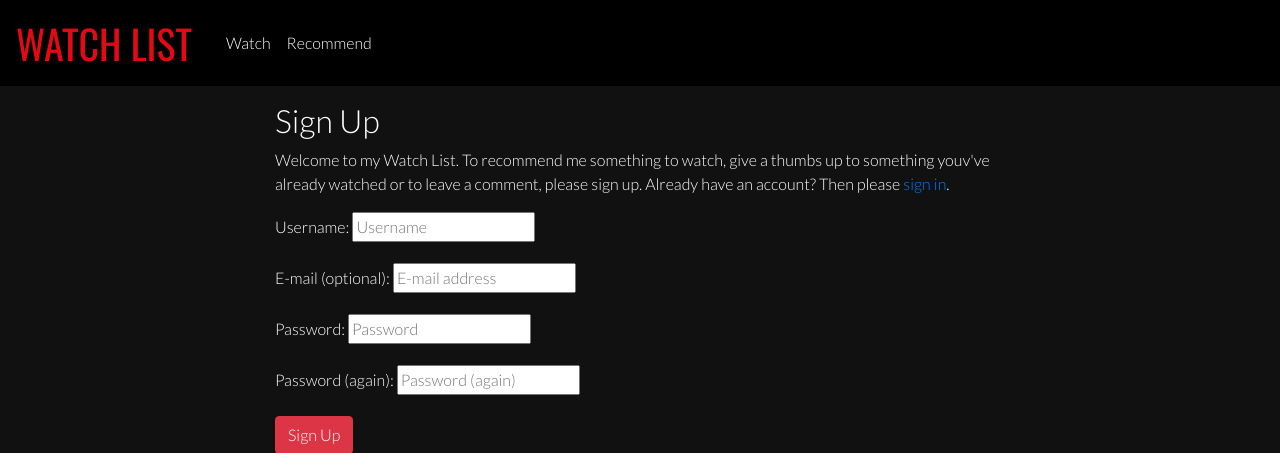
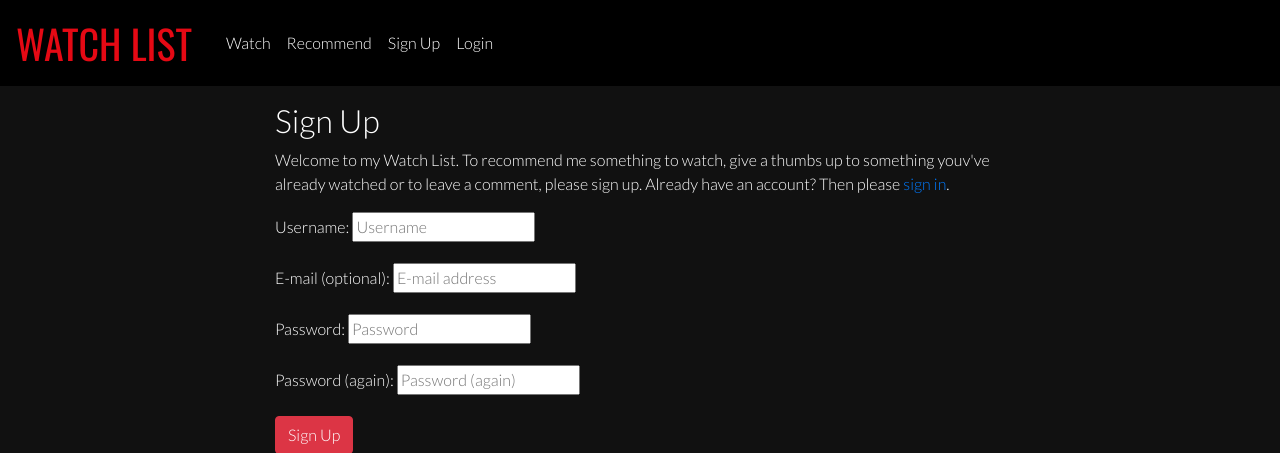
Before and after one commit to dansantinojones/watch-list-pp4, a Django app: page /accounts/signup/ in a window 1280 px wide. Shown: the top 453 px of the page. Run offline with Django 3.2, Linux system fonts and the light colour scheme; some libraries are stand-ins or nearby versions.

Commit message:
Change nav text and style menu

```diff
--- a/templates/base.html
+++ b/templates/base.html
@@ -18,7 +18,7 @@
     <header>
           <nav class="navbar navbar-expand-lg navbar-light" id="nav-bg">
             <a class="navbar-brand" href="{% url 'home' %}" id="logo">Watch List</a>
-            <button class="navbar-toggler" type="button" data-toggle="collapse" data-target="#navbarNavAltMarkup" aria-controls="navbarNavAltMarkup" aria-expanded="false" aria-label="Toggle navigation">
+            <button class="navbar-toggler" type="button" data-toggle="collapse" data-target="#navbarNavAltMarkup" aria-controls="navbarNavAltMarkup" aria-expanded="false" aria-label="Toggle navigation" id="menu-icon">
               <span class="navbar-toggler-icon"></span>
             </button>
             <div class="collapse navbar-collapse" id="navbarNavAltMarkup">
@@ -31,10 +31,10 @@
             </li>
             {% else %}
             <li class="nav-item">
-              <a class="nav-link" href="{% url 'account_signup' %}">Register</a>
+              <a class="nav-link" href="{% url 'account_signup' %}" id="nav-text">Sign Up</a>
             </li>
             <li class="nav-item">
-              <a class="nav-link" href="{% url 'account_login' %}">Login</a>
+              <a class="nav-link" href="{% url 'account_login' %}" id="nav-text">Login</a>
             </li>
             {% endif %}
               </div>
```
